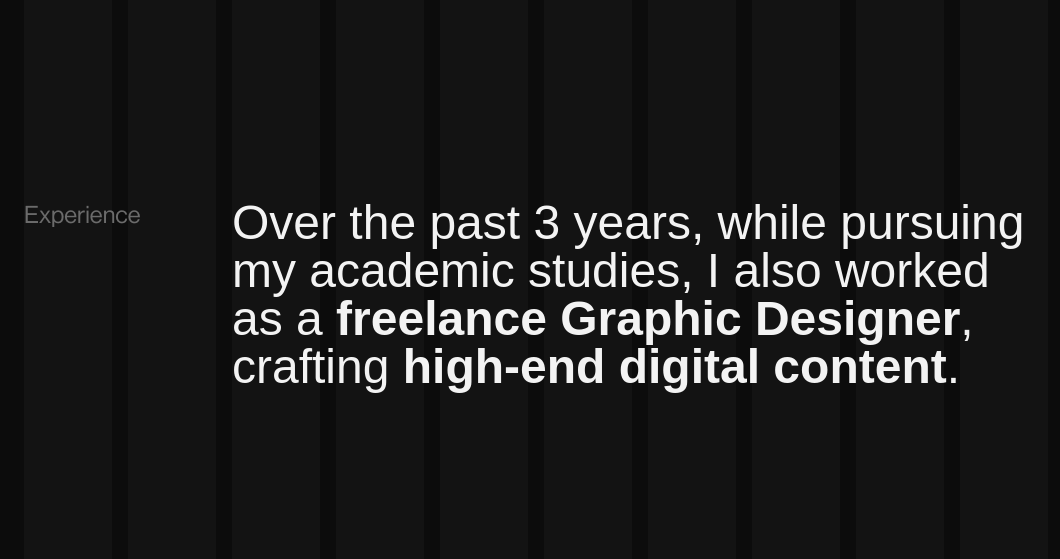
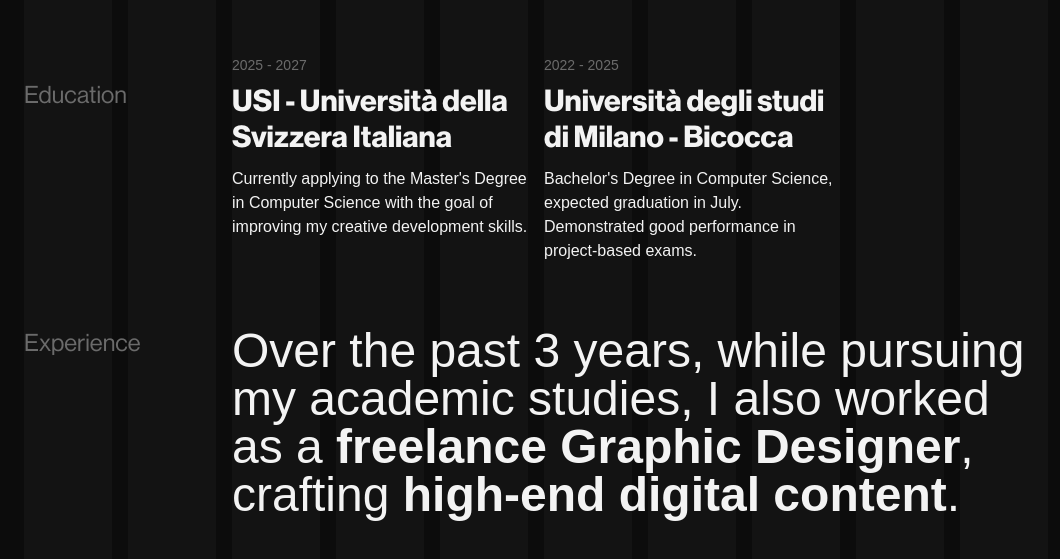
Before and after one commit to dbuser03/danielebuser-portfolio, a Next.js app: page /about in a window 1280 px wide. Shown: the part 1705-2264 px from the top of the page, without its empty margins (0-1060 px from the left). Built offline with nearby package versions, Linux system fonts and the light colour scheme; a web font is replaced by a local one.

Commit message:
feat(app): Update Profile component
Update Profile component with detailed education and experience sections.

Changelog: feature

```diff
--- a/src/components/about/Profile.tsx
+++ b/src/components/about/Profile.tsx
@@ -3,10 +3,7 @@ import { Columns } from "@/components/columns";
 import { STYLES } from "@/constants/columns/columns";
 
 const COLUMN_LAYOUT =
-  "col-span-4 col-start-1 sm:col-span-9 sm:col-start-1 md:col-span-9 md:col-start-1 lg:col-span-9 lg:col-start-1";
-
-const EXPERIENCE_COLUMN_LAYOUT =
-  "col-span-4 col-start-1 sm:col-span-10 sm:col-start-1 md:col-span-10 md:col-start-1 lg:col-span-10 lg:col-start-1";
+  "col-span-4 col-start-1 sm:col-span-9 sm:col-start-1 md:col-span-9 md:col-start-1 lg:col-span-10 lg:col-start-1";
 
 export const Profile: React.FC = () => {
   return (
@@ -17,9 +14,9 @@ export const Profile: React.FC = () => {
           <div className="relative mx-4 md:mx-6">
             <div className={STYLES.grid}>
               <h1
-                className={`${COLUMN_LAYOUT} text-5xl text-[var(--background)] md:text-7xl`}
+                className={`${COLUMN_LAYOUT} text-5xl text-[var(--background)] md:text-7xl xl:text-8xl`}
               >
-                I'm a{" "}
+                I&apos;m a{" "}
                 <span className="font-bold">computer science student</span>{" "}
                 based in Milan willing to become an amazing{" "}
                 <span className="font-bold">creative developer</span>.
@@ -29,28 +26,65 @@ export const Profile: React.FC = () => {
         </div>
       </section>
 
-      <section className="relative flex h-screen w-full flex-col items-start justify-center">
+      <section className="relative flex min-h-screen w-full flex-col items-start justify-center">
         <Columns maxColumns={12} alternative={true} />
         <div className="w-full">
           <div className="relative mx-4 md:mx-6">
             <div className={STYLES.grid}>
-              <div
-                className={`${EXPERIENCE_COLUMN_LAYOUT} text-[var(--background)]`}
-              >
+              <div className={`${COLUMN_LAYOUT} text-[var(--background)]`}>
+                <div className="grid grid-rows-2 gap-16">
+                  <div className="grid grid-cols-10 items-start gap-4">
+                    <h3 className="col-span-2 pt-6 text-2xl text-[var(--neutral)]">
+                      Education
+                    </h3>
+                    <div className="col-span-6 col-start-3 grid grid-cols-2 gap-4">
+                      <div className="flex max-w-xs flex-col">
+                        <p className="mb-2 text-sm text-[var(--neutral)]">
+                          2025 - 2027
+                        </p>
+                        <h4 className="text-3xl font-bold">
+                          USI - Università della Svizzera Italiana
+                        </h4>
+                        <p className="text-md mt-3 text-[var(--background)]">
+                          Currently applying to the Master's Degree in Computer
+                          Science with the goal of improving my creative
+                          development skills.
+                        </p>
+                      </div>
+                      <div className="flex max-w-xs flex-col">
+                        <p className="mb-2 text-sm text-[var(--neutral)]">
+                          2022 - 2025
+                        </p>
+                        <h4 className="text-3xl font-bold">
+                          Università degli studi di Milano - Bicocca
+                        </h4>
+                        <p className="text-md mt-3 text-[var(--background)]">
+                          Bachelor's Degree in Computer Science, expected
+                          graduation in July. Demonstrated good performance in
+                          project-based exams.
+                        </p>
+                      </div>
+                    </div>
+                  </div>
+
                   <div className="grid grid-cols-10 gap-4">
                     <h3 className="col-span-2 text-2xl text-[var(--neutral)]">
                       Experience
                     </h3>
                     <p className="col-span-8 col-start-3 text-5xl">
-                    Over the past 3 years, while pursuing my academic studies, I
-                    also worked as a{" "}
+                      Over the past 3 years, while pursuing my academic studies,
+                      I also worked as a{" "}
                       <span className="font-bold">
                         freelance Graphic Designer
                       </span>
                       , crafting
-                    <span className="font-bold"> high-end digital content</span>
+                      <span className="font-bold">
+                        {" "}
+                        high-end digital content
+                      </span>
                       .
                     </p>
+                  </div>
                 </div>
               </div>
             </div>
```
Lines whose indentation alone changed are shown as unchanged.
